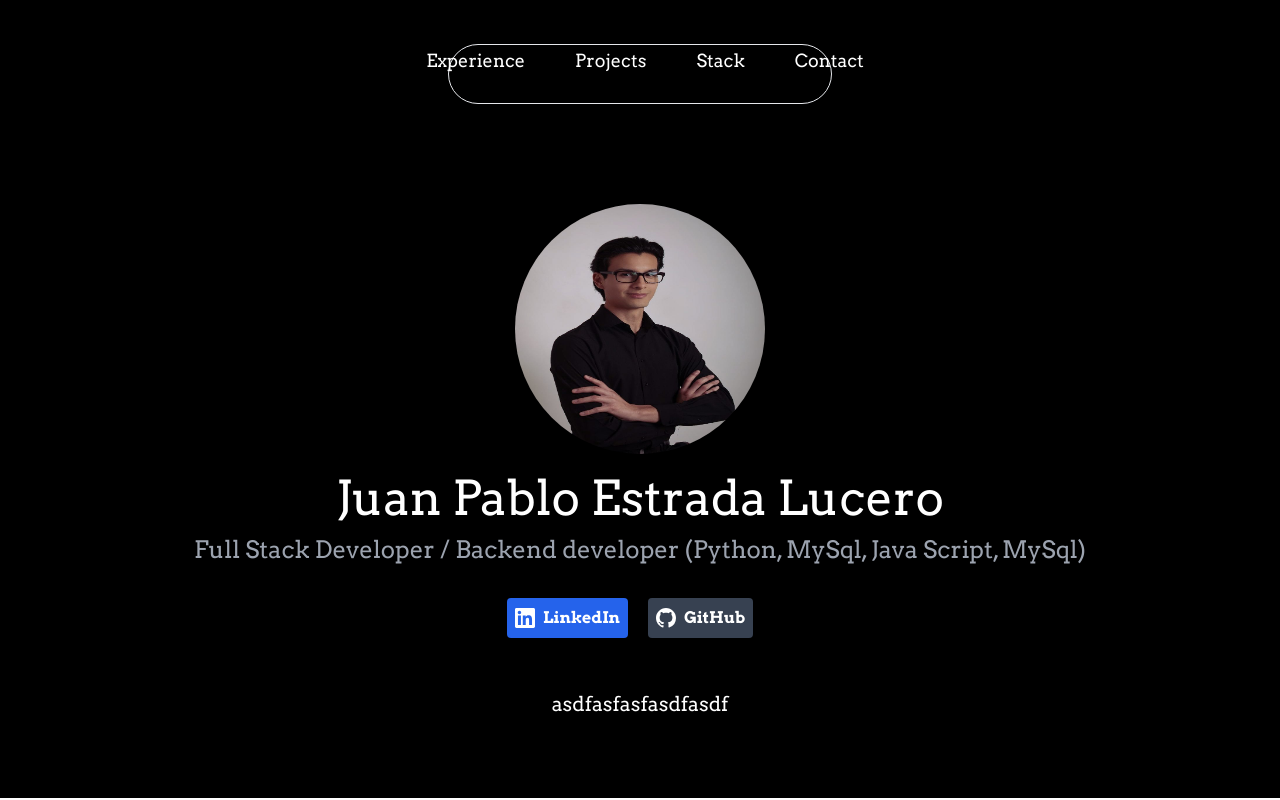
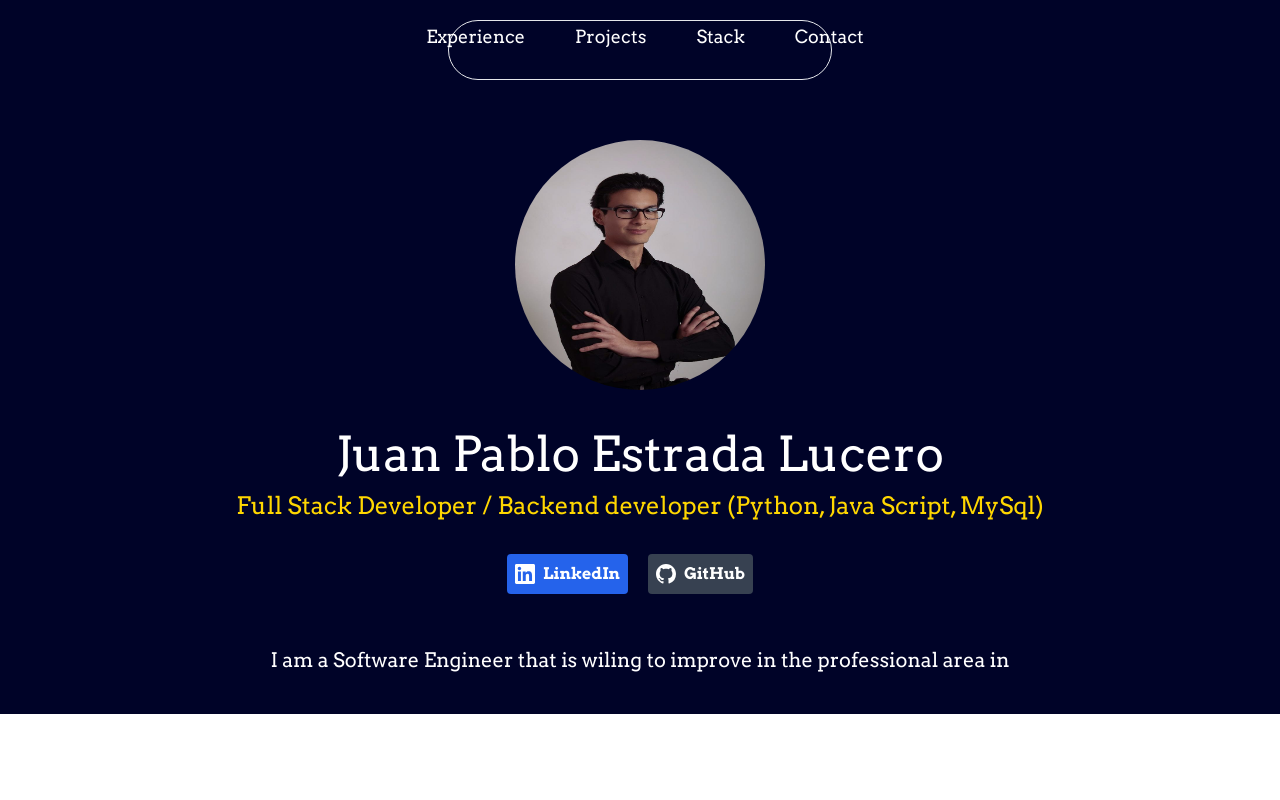
Before and after one commit to jp1593/Portfolio, a React (Create React App) app: page / in a window 1280 px wide. Built offline with nearby package versions, Linux system fonts and the light colour scheme.

Commit message:
Added RGB colors to components

```diff
--- a/src/App.css
+++ b/src/App.css
@@ -1,10 +1,14 @@
-@import url('https://fonts.googleapis.com/css2?family=Arvo:ital,wght@0,400;0,700;1,400;1,700&display=swap');
+@import url("https://fonts.googleapis.com/css2?family=Arvo:ital,wght@0,400;0,700;1,400;1,700&display=swap");
 @tailwind base;
 @tailwind components;
 @tailwind utilities;
 
 .arvo-regular {
-    font-family: "Arvo", serif;
-    font-weight: 400;
-    font-style: normal;
-  }
+  font-family: "Arvo", serif;
+  font-weight: 400;
+  font-style: normal;
+}
+
+.rgb-background{
+  background-color: #000328;
+}
--- a/src/App.js
+++ b/src/App.js
@@ -4,7 +4,7 @@ import "./App.css";
 
 function App() {
   return (
-    <div className="bg-black arvo-regular">\
+    <div className="rgb-background arvo-regular">
       <Header />
       <Owner />
     </div>
--- a/src/components/Owner.css
+++ b/src/components/Owner.css
@@ -3,3 +3,7 @@
   height: 250px;
   border-radius: 50%;
 }
+
+.rolcolor{
+  color: #FFD700;
+}
--- a/src/components/Owner.jsx
+++ b/src/components/Owner.jsx
@@ -4,19 +4,19 @@ import Socials from "../components/Social";
 
 export default function Owner() {
   return (
-    <section class="p-20">
+    <section class="p-10">
       <div class="container mx-auto">
         <div class="flex justify-center">
-          <div class="flex flex-col gap-5 text-center">
+          <div class="flex flex-col gap-10 text-center">
             <img class="ownimage mx-auto" src={OWN} />
             <div class="flex flex-col gap-3">
               <h1 class="text-white text-5xl">Juan Pablo Estrada Lucero</h1>
-              <p class="text-gray-400 text-2xl mb-5">
-                Full Stack Developer / Backend developer (Python, MySql, Java
+              <p class="rolcolor text-2xl mb-5">
+                Full Stack Developer / Backend developer (Python, Java
                 Script, MySql)
               </p>
               <Socials />
-              <p class="text-white text-xl mt-10">asdfasfasfasdfasdf</p>
+              <p class="text-white text-xl mt-10">I am a Software Engineer that is wiling to improve in the professional area in</p>
             </div>
           </div>
         </div>
```
